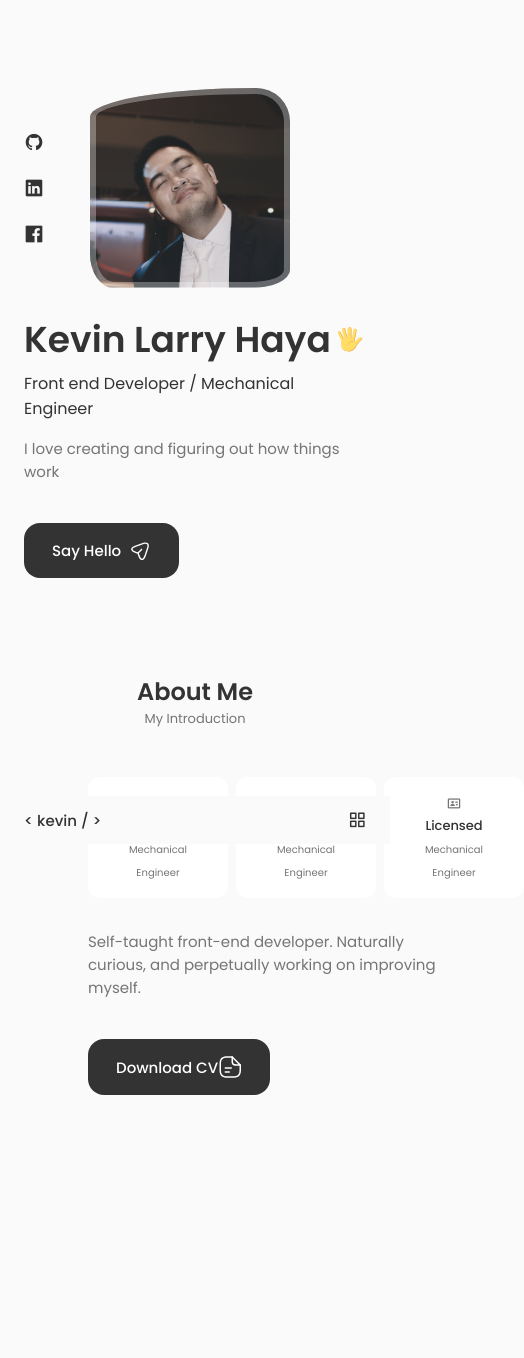
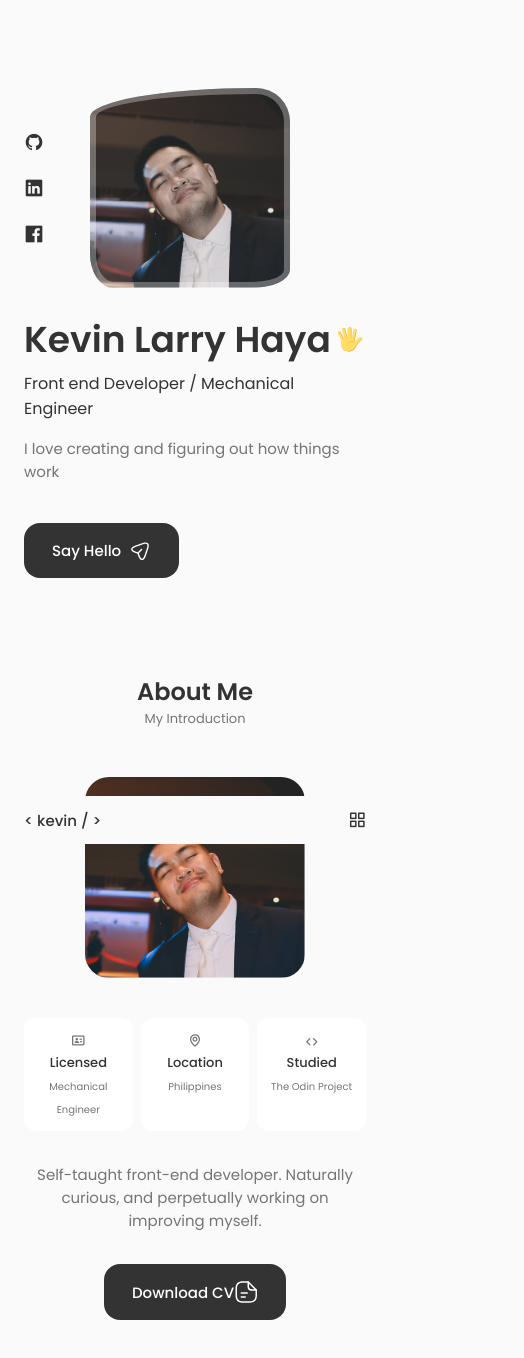
Before and after one commit to hayaman3/portfolio, a React (Create React App) app: page / in a window 390 px wide. Shown: the top 1358 px of the page, 524 px wide, since content can reach past the window. Before the commit the page ends 1207 px from the top, so only its background shows below. Built offline with nearby package versions, Linux system fonts and the light colour scheme.

Commit message:
finished About component

```diff
--- a/src/components/about/Info.jsx
+++ b/src/components/about/Info.jsx
@@ -10,14 +10,14 @@ function Info() {
       </div>
 
       <div className="about-box">
-        <i className="bx bx-id-card" />
-        <h3 className="about-title">Licensed</h3>
-        <span className="about-subtitle">Mechanical Engineer</span>
+        <i className="bx bx-map" />
+        <h3 className="about-title">Location</h3>
+        <span className="about-subtitle">Philippines</span>
       </div>
       <div className="about-box">
-        <i className="bx bx-id-card" />
-        <h3 className="about-title">Licensed</h3>
-        <span className="about-subtitle">Mechanical Engineer</span>
+        <i className="uil uil-arrow" />
+        <h3 className="about-title">Studied</h3>
+        <span className="about-subtitle">The Odin Project</span>
       </div>
     </div>
   );
--- a/src/components/about/about.css
+++ b/src/components/about/about.css
@@ -42,5 +42,52 @@
 .about-description {
   padding: 0 4rem 0 0;
   margin-bottom: var(--mb-2-5);
+}
 
+/*=============== BREAKPOINTS ===============*/
+/* For large devices */
+@media screen and (max-width: 992px) {
+  .about-container {
+    grid-template-columns: 1fr;
+    row-gap: 2.5rem
+  }
+
+  .about-image {
+    width: 220px;
+  }
+
+  .about-box {
+    padding: 0.75rem .5rem;
+  }
+
+  .about-data {
+    text-align: center;
+  }
+
+  .about-info {
+    justify-content: center;
+  }
+
+  .about-description {
+    padding: 0 5rem;
+    margin-bottom: 2rem;
+  }
 }
+
+/* For medium devices */
+@media screen and (max-width: 576px) {
+  .about-info {
+    grid-template-columns: repeat(3, 1fr);
+  }
+
+  .about-description {
+    padding: 0;
+  }
+}
+
+/* For small devices */
+@media screen and (max-width: 350px) {
+  about-info {
+    grid-template-columns: repeat(2, 1fr);
+  }
+}
```
